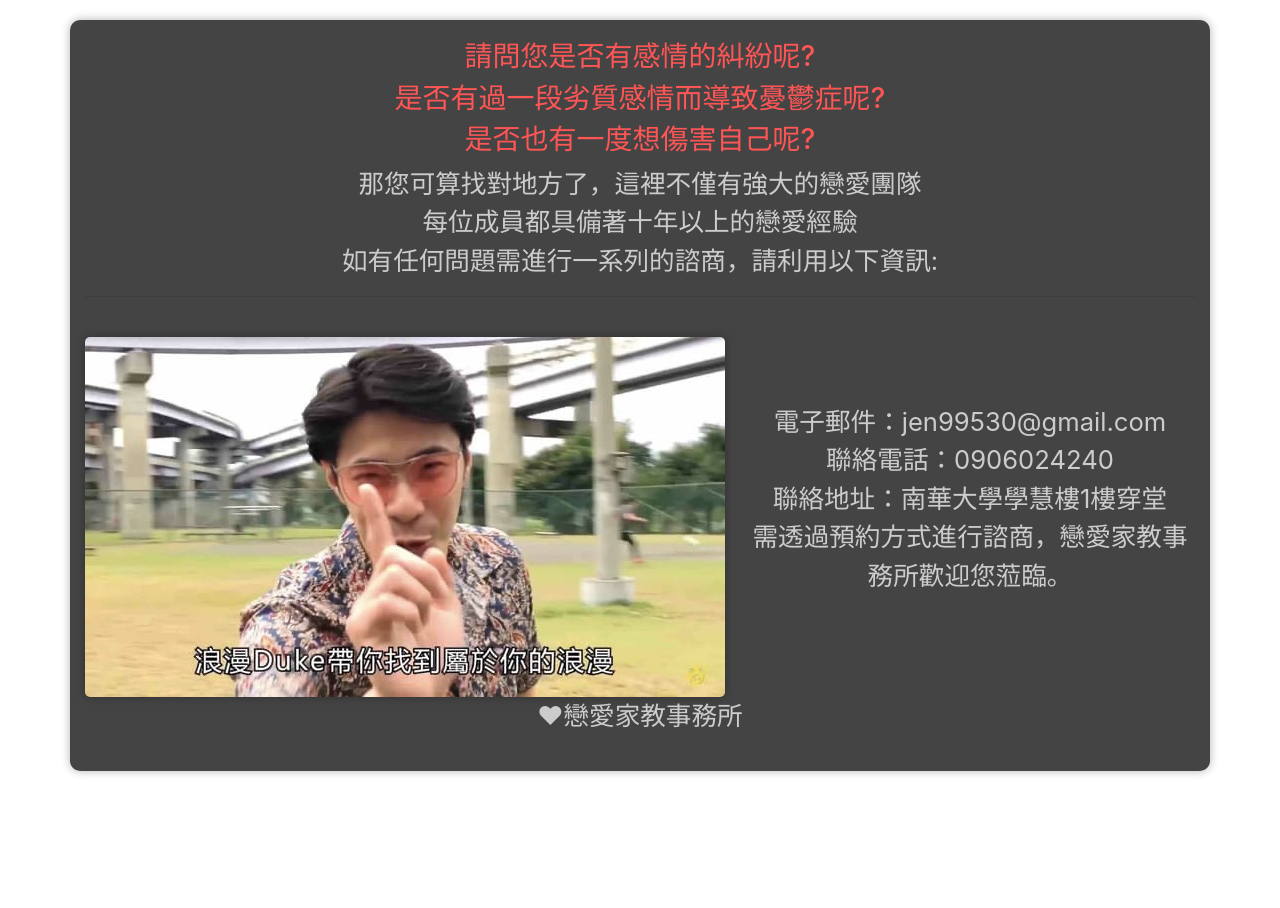
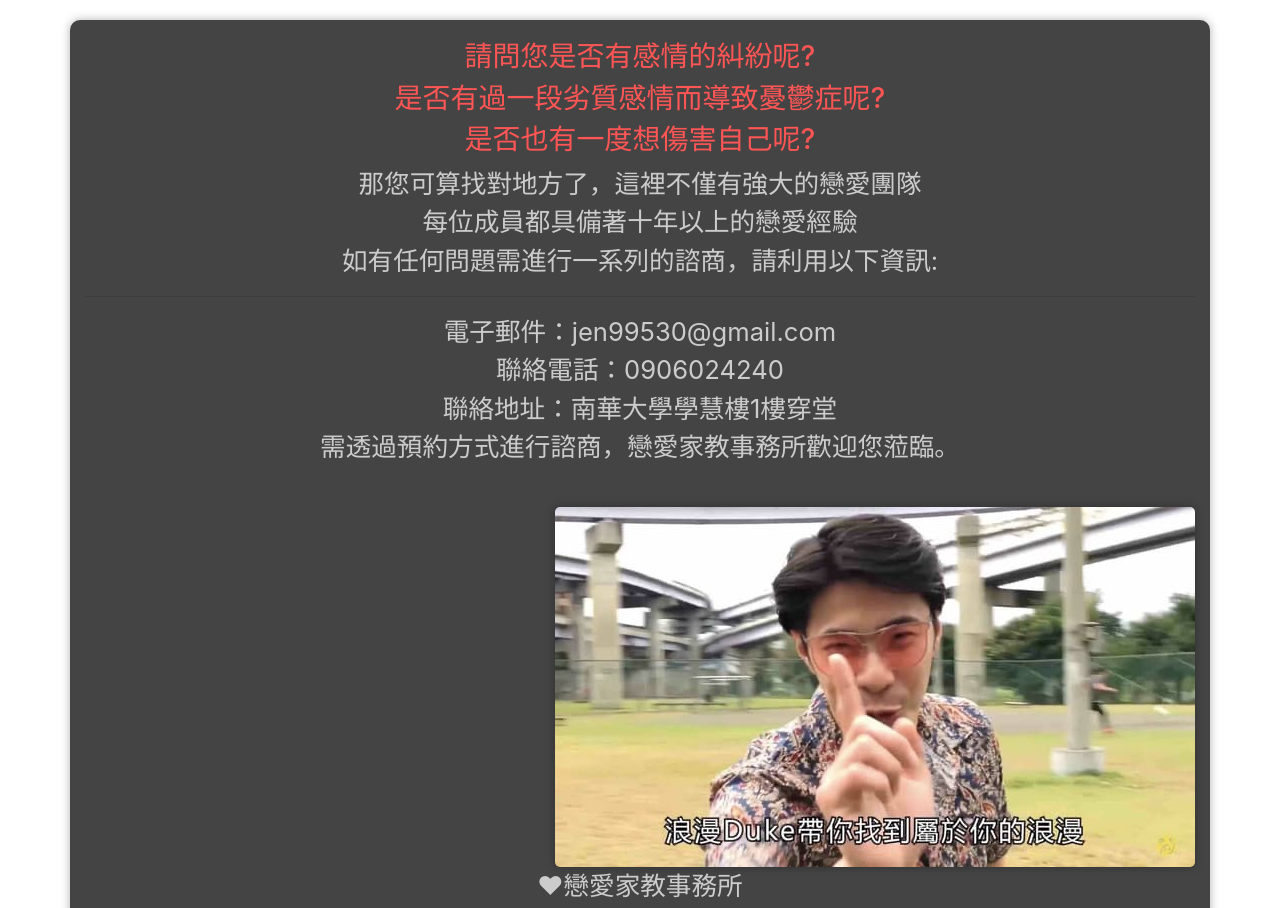
Before and after one commit to chenyou9530/hdr, a plain HTML site: page index.html in a window 1280 px wide. Shown: the top 908 px of the page. Before the commit the page ends 800 px from the top, so only its background shows below. Drawn offline with nearby package versions, Linux system fonts and the light colour scheme.

Commit message:
Add files via upload

```diff
--- a/index.css
+++ b/index.css
@@ -28,7 +28,7 @@ p {
 }
 
 img {
-    float: left;
+    margin: 0 auto; /* 让图片水平居中 */
     max-width: 100%;
     height: auto;
     margin-top: 20px;
@@ -42,7 +42,7 @@ img {
 
 .footer-content img {
     max-width: 100%; /* Adjust the width of the image as needed */
-    margin-right: 20px; /* Add some space between the image and text */
+
 }
 
 .text-content {
@@ -55,7 +55,7 @@ img {
     margin-bottom: 0; /* Remove default bottom margin of paragraph */
 }
 .footer-content .copyright {
-    font-size: 0.8em; /* 調整版權文字的大小 */
+    font-size: 1.6em; /* 調整版權文字的大小 */
     color: #999; /* 調整版權文字的顏色 */
 }
 /* 根据屏幕尺寸调整 footer 样式 */
--- a/index.html
+++ b/index.html
@@ -16,19 +16,20 @@
             那您可算找對地方了，這裡不僅有強大的戀愛團隊<br>
             每位成員都具備著十年以上的戀愛經驗<br>
             如有任何問題需進行一系列的諮商，請利用以下資訊:<br>
+            <hr>
+                <p>
+                    電子郵件：<EMAIL>jen99530@gmail.com<br>
+                    聯絡電話：0906024240<br>
+                    聯絡地址：南華大學學慧樓1樓穿堂<br>
+                    需透過預約方式進行諮商，戀愛家教事務所歡迎您蒞臨。
+                </p>
         </p>
-        <hr>
+
         <footer>
             <div class="footer-content">
                     <div class="text-content"></div>
                         <img src="2d0325db8e8b16aa90055c27fd52dc24.png" alt="Your Image">
-                        <p>
-                        電子郵件：<EMAIL>jen99530@gmail.com<br>
-                        聯絡電話：0906024240<br>
-                        聯絡地址：南華大學學慧樓1樓穿堂<br>
-                        需透過預約方式進行諮商，戀愛家教事務所歡迎您蒞臨。
 
-                        </p>
                     </div>
                     <p class="copyright">♥︎戀愛家教事務所</p>
             </div>
```
